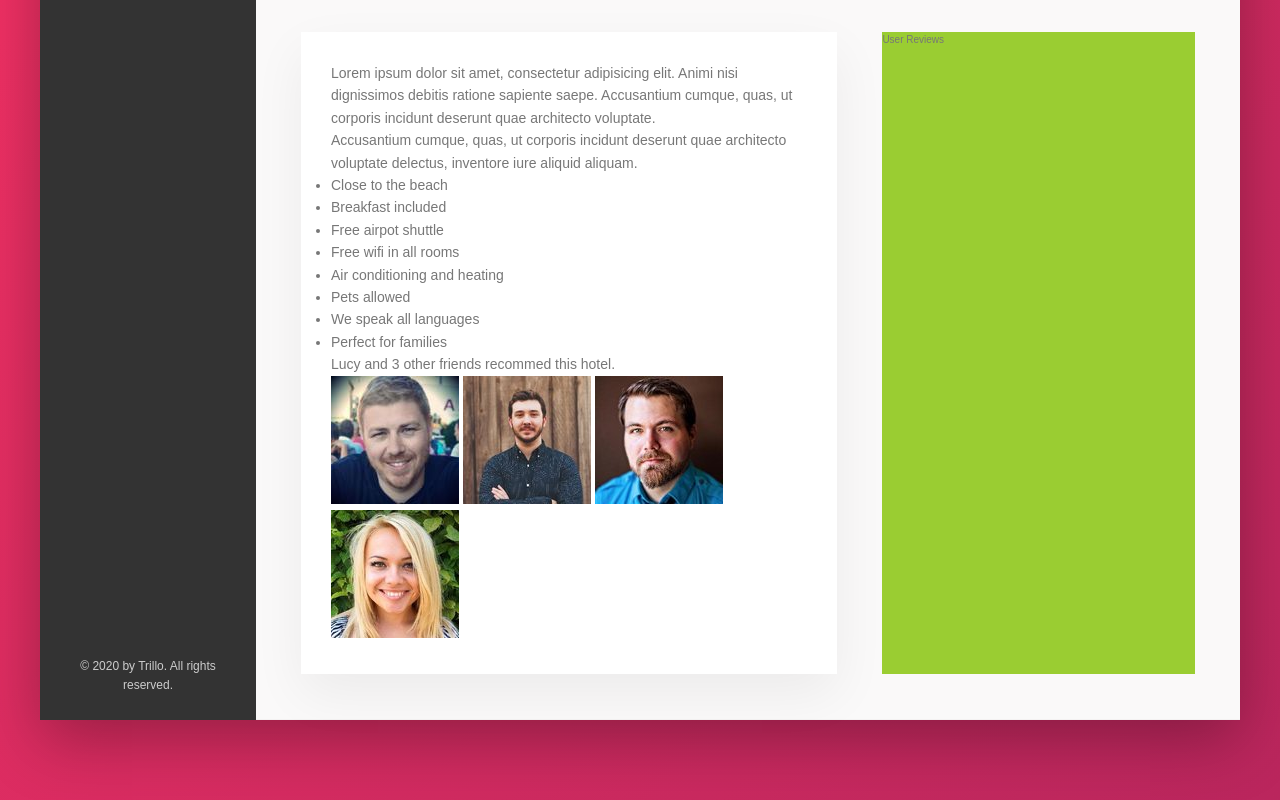
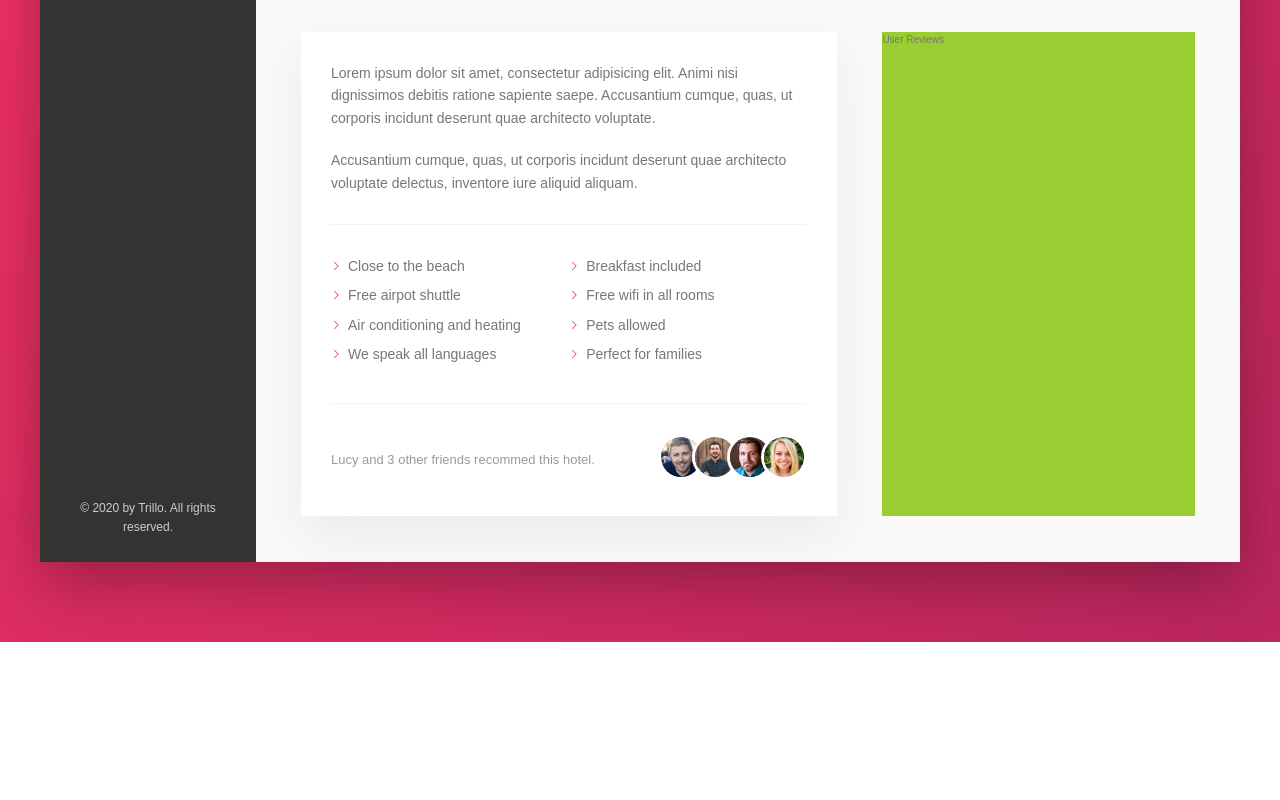
Before and after one commit to illimitableissi/Trillo-HTML, a plain HTML site: page index.html in a window 1280 px wide. Shown: the part 615-1415 px from the top of the page. After the commit the page ends 1257 px from the top, so only its background shows below. Drawn offline with Linux system fonts and the light colour scheme.

Commit message:
finished description section

```diff
--- a/sass/_component.scss
+++ b/sass/_component.scss
@@ -301,3 +301,71 @@
         box-shadow: none;
     }
 }
+
+//Paragraph
+.paragraph:not(:last-of-type) {
+    margin-bottom: 2rem;
+}
+
+//List
+.list {
+    list-style: none;
+    margin: 3rem 0;
+    padding: 3rem 0;
+    border-top: var(--line);
+    border-bottom: var(--line);
+    //flexbox
+    display: flex;
+    flex-wrap: wrap;
+
+    &__item {
+        flex: 0 0 50%;
+        margin-bottom: .7rem;
+    }
+
+
+    &__item::before {
+        content: "";
+        display: inline-block;
+        height: 1rem;
+        width: 1rem;
+        margin-right: .7rem;
+
+        //older browsers
+        // background-image: url(../img/chevron-thin-right.svg);
+        // background-size: cover;
+
+        //new browsers = mask
+        background-color: var(--color-primary);
+        mask-image: url(../img/chevron-thin-right.svg);
+        mask-size: cover;
+    }
+}
+
+.recommend{
+    font-size: 1.3rem;
+    color: var(--color-grey-dark-3);
+    //flexbox
+    display: flex;
+    align-items: center;
+
+    &__count {
+        margin-right: auto;
+    }
+
+    &__friends {
+
+    }
+
+    &__photo {
+        box-sizing: content-box;
+        height: 4rem;
+        width: 4rem;
+        border-radius: 50%;
+        border: 3px solid #fff;
+
+        &:not(:last-child) {
+            margin-right: -1.5rem;
+        }
+    }
+}
```
Also changed, not shown: sass/main.css, 1 other file.
